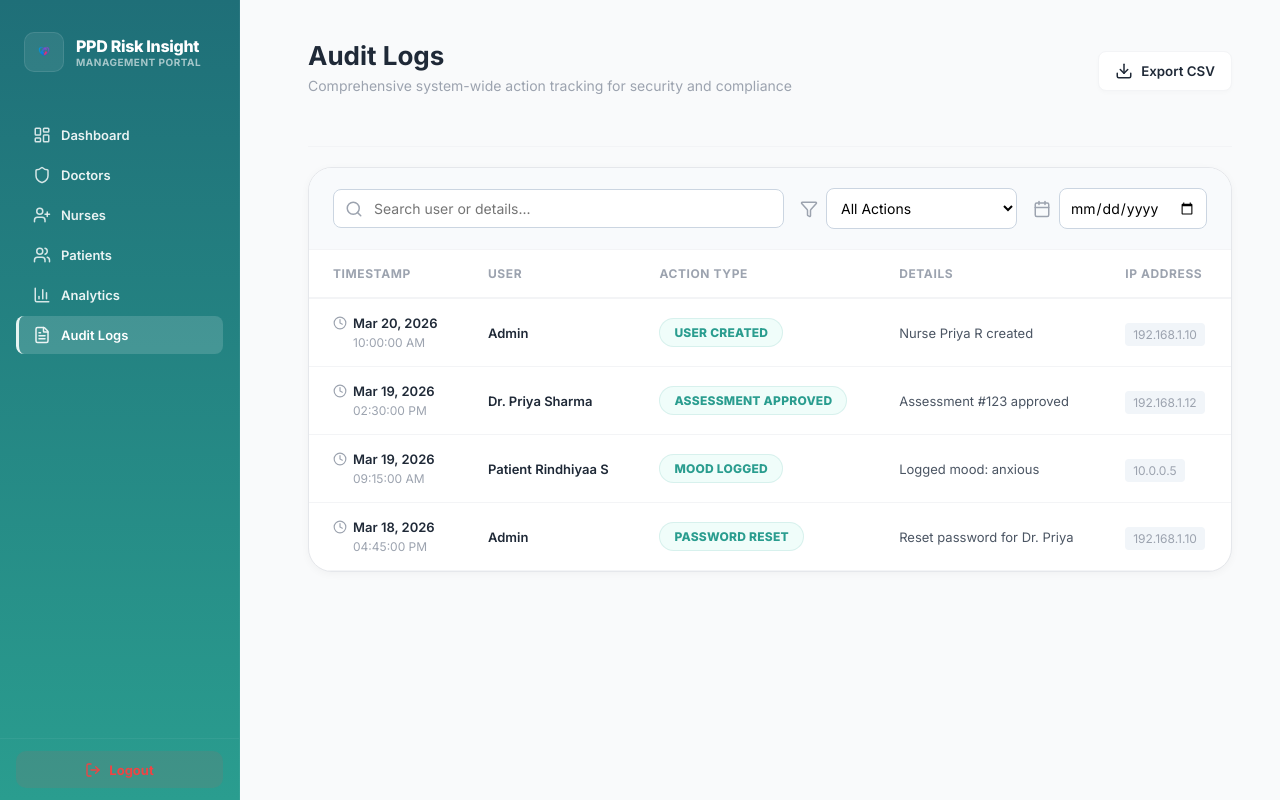
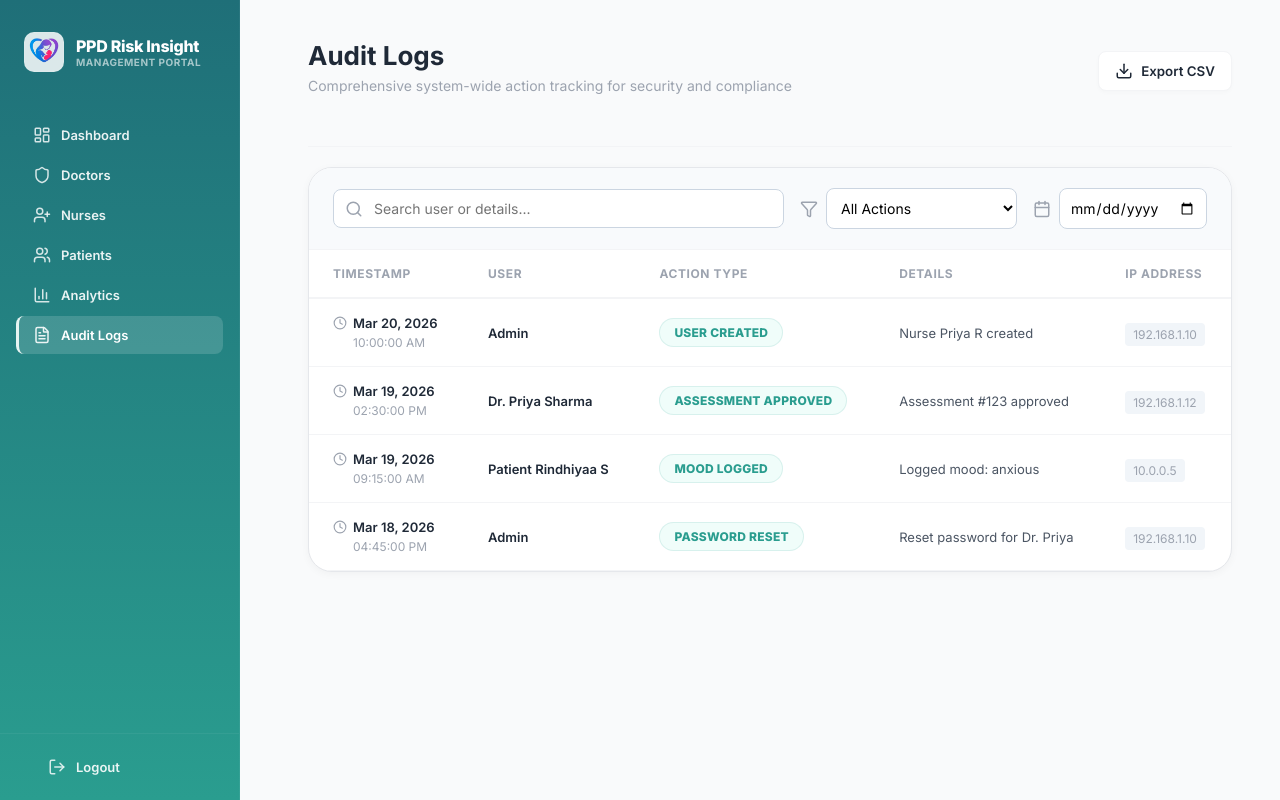
Before and after one commit to Rindhiyaa/Pregnancy_Mental_Health, a React (Vite) app in the folder Pregnancy_Mental_Health/frontend/: page /admin/audit in a window 1280 px wide. Built offline with nearby package versions, Linux system fonts and the light colour scheme; sample sign-in values are in the browser's storage.

Commit message:
Sidebar changed

```diff
--- a/Pregnancy_Mental_Health/frontend/src/App.jsx
+++ b/Pregnancy_Mental_Health/frontend/src/App.jsx
@@ -16,8 +16,8 @@ export default function App() {
   const isDashboard = location.pathname.startsWith("/patient/") ||
                     location.pathname.startsWith("/nurse/") ||
                     location.pathname.startsWith("/doctor/") ||
-                    location.pathname.startsWith("/admin/") ||
-                    location.pathname === "/profile";
+                    location.pathname.startsWith("/admin/")
+                    // location.pathname === "/profile";
 
   return (
     <ErrorBoundary>
--- a/Pregnancy_Mental_Health/frontend/src/components/AdminSidebar.jsx
+++ b/Pregnancy_Mental_Health/frontend/src/components/AdminSidebar.jsx
@@ -46,10 +46,10 @@ export default function AdminSidebar() {
 
       <div style={{ padding: "32px 24px", display: "flex", alignItems: "center", gap: 12 }}>
         <div style={{
-          width: 40, height: 40, borderRadius: 10, background: "rgba(255,255,255,0.08)",
+          width: 40, height: 40, borderRadius: 10, background: "rgba(255, 255, 255, 0.84)",
           display: "flex", alignItems: "center", justifyContent: "center", border: "1px solid rgba(255,255,255,0.1)"
         }}>
-          <img src={logo} alt="Logo" style={{ width: "24px", height: "24px", objectFit: "contain" }} />
+          <img src={logo} alt="Logo" style={{ width: "66px", height: "66px", objectFit: "contain" }} />
         </div>
         <div>
           <div style={{ fontSize: 16, fontWeight: 800, color: "white", letterSpacing: "-0.02em" }}>PPD Risk Insight</div>
@@ -80,7 +80,7 @@ export default function AdminSidebar() {
 
 
       <div style={{ padding: "12px 16px", borderTop: `1px solid ${theme.sidebarBorder}` }}>
-        <button
+        {/* <button
           onClick={handleLogout}
           style={{
             width: "100%", padding: "10.5px", borderRadius: 10, border: "none",
@@ -90,8 +90,41 @@ export default function AdminSidebar() {
           }}
         >
           <LogOut size={16} /> Logout
+        </button> */}
+        <button
+          style={{ ...S.logoutBtn, color: theme.sidebarText }}
+          onClick={handleLogout}
+        >
+          <span style={S.navIcon}><LogOut size={18} /></span>
+          <span style={S.navLabel}>Logout</span>
         </button>
       </div>
     </aside>
   );
 }
+
+const S = {
+  logoutBtn: {
+    display: "flex", alignItems: "center",
+    gap: 10,
+    padding: "10px 20px",
+    margin: "2px 12px",
+    borderRadius: 10,
+    textDecoration: "none",
+    transition: "all 0.18s ease",
+    boxSizing: "border-box",
+    cursor: "pointer",
+    border: "none",
+    width: "calc(100% - 24px)",
+    background: "transparent",
+    fontWeight: 600,
+    fontSize: 13,
+  },
+  navIcon: {
+    display: "flex",
+    opacity: 0.9,
+  },
+  navLabel: {
+    fontSize: 13,
+  },
+}
--- a/Pregnancy_Mental_Health/frontend/src/components/AppRouter.jsx
+++ b/Pregnancy_Mental_Health/frontend/src/components/AppRouter.jsx
@@ -102,7 +102,7 @@ export default function AppRouter() {
       <Route path="/patient/change-password" element={<ProtectedRoute requiredRole="patient"><PatientChangePassword /></ProtectedRoute>} />
 
       {/* Catch-all */}
-      <Route path="/profile" element={<ProtectedRoute><ProfilePage /></ProtectedRoute>} />
+      {/* <Route path="/profile" element={<ProtectedRoute><ProfilePage /></ProtectedRoute>} /> */}
       <Route path="*" element={<NotFoundPage />} />
     </Routes>
   );
--- a/Pregnancy_Mental_Health/frontend/src/components/DoctorSidebar.jsx
+++ b/Pregnancy_Mental_Health/frontend/src/components/DoctorSidebar.jsx
@@ -35,10 +35,10 @@ export default function DoctorSidebar() {
 
       <div style={{ padding: "32px 24px", display: "flex", alignItems: "center", gap: 12 }}>
         <div style={{
-          width: 40, height: 40, borderRadius: 10, background: "rgba(255,255,255,0.08)",
+          width: 40, height: 40, borderRadius: 10, background: "rgba(255, 255, 255, 0.84)",
           display: "flex", alignItems: "center", justifyContent: "center", border: "1px solid rgba(255,255,255,0.1)"
         }}>
-          <img src={logo} alt="Logo" style={{ width: "24px", height: "24px", objectFit: "contain" }} />
+          <img src={logo} alt="Logo" style={{ width: "66px", height: "66px", objectFit: "contain" }} />
         </div>
         <div>
           <div style={{ fontSize: 16, fontWeight: 800, color: "white", letterSpacing: "-0.02em" }}>PPD Risk Insight</div>
@@ -49,7 +49,7 @@ export default function DoctorSidebar() {
       <div style={{ ...S.topDivider, background: theme.sidebarBorder, marginBottom: 8 }} />
 
       {/* ── NAV ── */}
-      <nav style={S.nav}>
+      <nav style={{ flex: 1, padding: "10px 16px" }}>
         {NAV_ITEMS.map(({ to, icon, label }) => (
           <NavLink
             key={to}
--- a/Pregnancy_Mental_Health/frontend/src/components/Navbar.jsx
+++ b/Pregnancy_Mental_Health/frontend/src/components/Navbar.jsx
@@ -27,6 +27,8 @@ export default function Navbar() {
     if (role === 'doctor') return "/doctor/dashboard";
     return "/signin";
   };
+
+  console.log("User:",user);
 
   return (
     <header className="navbar">
@@ -60,7 +62,7 @@ export default function Navbar() {
 
         {/* Right side: Profile or Auth buttons */}
         <div className="nav-right">
-          {user && user.isAuthenticated ? (
+          {/* {user && user.isAuthenticated ? (
             // Profile icon for logged-in users
             <div className="profile-section">
               <Link to="/profile" className="profile-icon" title="Profile" onClick={() => setIsMenuOpen(false)}>
@@ -74,17 +76,27 @@ export default function Navbar() {
                 Logout
               </button>
             </div>
-          ) : (
-            // Sign In and Sign Up buttons
-            <>
+          ) : ( */}
+            {/* // Sign In and Sign Up buttons */}
+            {/* <>
               <Link to="/signin">
                 <button className="btn-signin">Sign In</button>
               </Link>
               <Link to="/signup">
                 <button className="btn-signup">Sign Up</button>
               </Link>
-            </>
-          )}
+            </> */}
+            {!user && (
+              <>
+                <Link to="/signin">
+                  <button className="btn-signin">Sign In</button>
+                </Link>
+                <Link to="/signup">
+                  <button className="btn-signup">Sign Up</button>
+                </Link>
+              </>
+            )}
+          {/* )} */}
         </div>
       </div>
     </header>
--- a/Pregnancy_Mental_Health/frontend/src/components/NurseSidebar.jsx
+++ b/Pregnancy_Mental_Health/frontend/src/components/NurseSidebar.jsx
@@ -49,10 +49,10 @@ export default function NurseSidebar() {
 
       <div style={{ padding: "32px 24px", display: "flex", alignItems: "center", gap: 12 }}>
         <div style={{
-          width: 40, height: 40, borderRadius: 10, background: "rgba(255,255,255,0.08)",
+          width: 40, height: 40, borderRadius: 10, background: "rgba(255, 255, 255, 0.84)",
           display: "flex", alignItems: "center", justifyContent: "center", border: "1px solid rgba(255,255,255,0.1)"
         }}>
-          <img src={logo} alt="Logo" style={{ width: "24px", height: "24px", objectFit: "contain" }} />
+          <img src={logo} alt="Logo" style={{ width: "66px", height: "66px", objectFit: "contain" }} />
         </div>
         <div>
           <div style={{ fontSize: 16, fontWeight: 800, color: "white", letterSpacing: "-0.02em" }}>PPD Risk Insight</div>
@@ -63,7 +63,7 @@ export default function NurseSidebar() {
       <div style={{ ...S.topDivider, background: theme.sidebarBorder, marginBottom: 8 }} />
 
       {/* ── NAV ── */}
-      <nav style={S.nav}>
+      <nav style={{ flex: 1, padding: "10px 16px" }}>
         {NAV_ITEMS.map(({ to, icon, label }) => (
           <NavLink
             key={to}
--- a/Pregnancy_Mental_Health/frontend/src/components/PatientSidebar.jsx
+++ b/Pregnancy_Mental_Health/frontend/src/components/PatientSidebar.jsx
@@ -40,10 +40,10 @@ export default function PatientSidebar() {
 
       <div style={{ padding: "32px 24px", display: "flex", alignItems: "center", gap: 12 }}>
         <div style={{
-          width: 40, height: 40, borderRadius: 10, background: "rgba(255,255,255,0.08)",
+          width: 40, height: 40, borderRadius: 10, background: "rgba(255, 255, 255, 0.84)",
           display: "flex", alignItems: "center", justifyContent: "center", border: "1px solid rgba(255,255,255,0.1)"
         }}>
-          <img src={logo} alt="Logo" style={{ width: "24px", height: "24px", objectFit: "contain" }} />
+          <img src={logo} alt="Logo" style={{ width: "66px", height: "66px", objectFit: "contain" }} />
         </div>
         <div>
           <div style={{ fontSize: 16, fontWeight: 800, color: "white", letterSpacing: "-0.02em" }}>PPD Risk Insight</div>
@@ -54,7 +54,7 @@ export default function PatientSidebar() {
       <div style={{ ...S.topDivider, background: theme.sidebarBorder, marginBottom: 8 }} />
 
       {/* ── NAV ── */}
-      <nav style={S.nav}>
+      <nav style={{ flex: 1, padding: "10px 16px" }}>
         {NAV_ITEMS.map(({ to, icon, label }) => (
           <NavLink
             key={to}
--- a/Pregnancy_Mental_Health/frontend/src/pages/doctor/DoctorProfilePage.jsx
+++ b/Pregnancy_Mental_Health/frontend/src/pages/doctor/DoctorProfilePage.jsx
@@ -240,7 +240,7 @@ export default function DoctorProfilePage() {
                             </form>
                         </Card>
 
-                        <button
+                        {/* <button
                             onClick={logout}
                             style={{
                                 width: '100%', padding: 18, borderRadius: 18,
@@ -253,7 +253,7 @@ export default function DoctorProfilePage() {
                             onMouseLeave={(e) => { e.currentTarget.style.background = 'rgba(255,255,255,0.02)'; e.currentTarget.style.borderColor = theme.glassBorder; }}
                         >
                             <LogOut size={20} /> Terminate Clinical Session
-                        </button>
+                        </button> */}
                     </div>
                 </div>
             </main>
```
